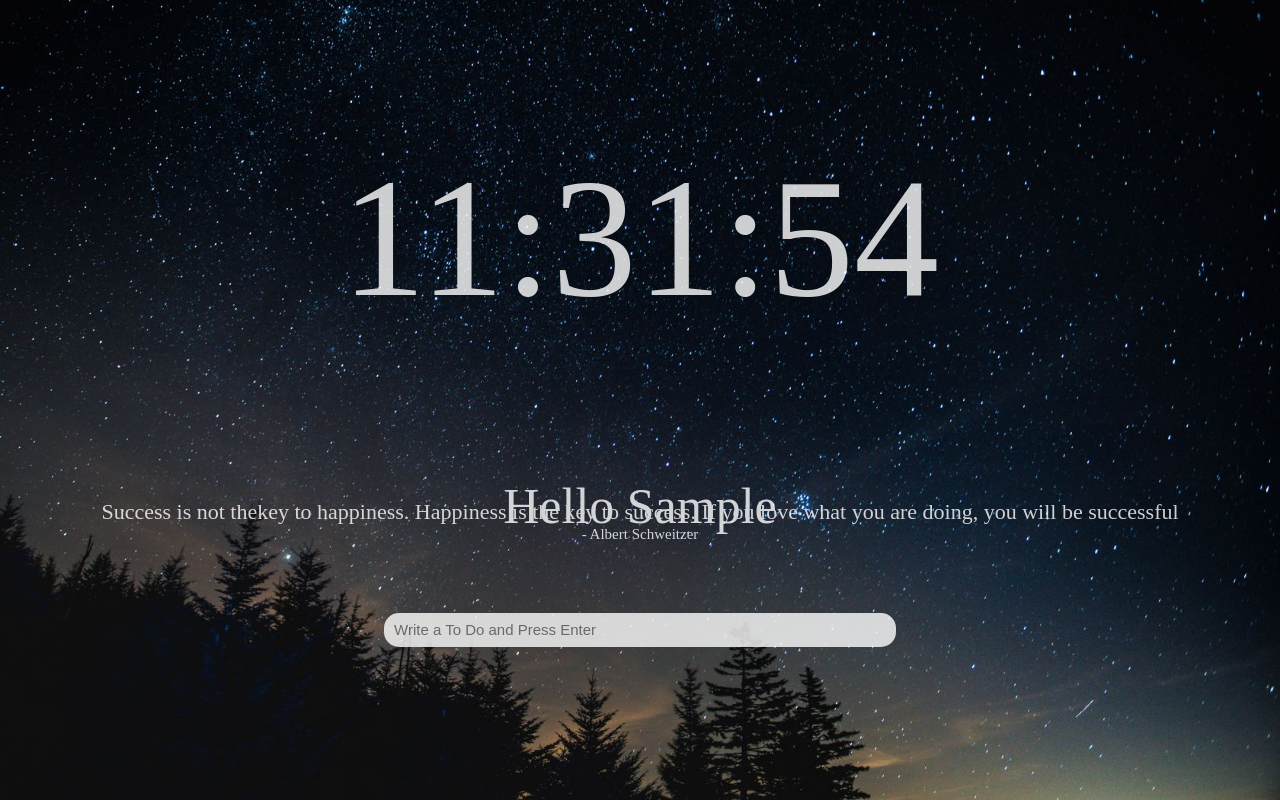
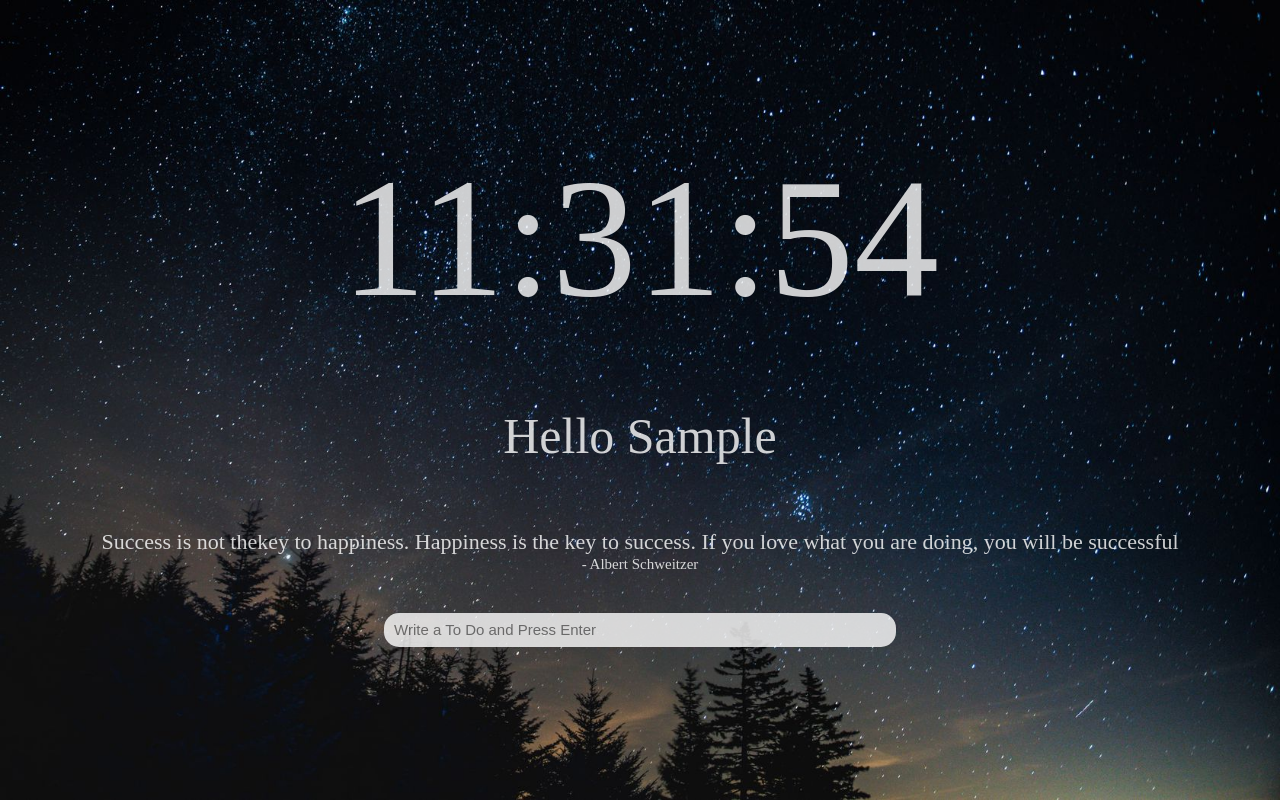
Before and after one commit to yangchef1/-, a plain HTML site: page index.html in a window 1280 px wide. Both pictures are taken after typing "Sample" into the empty fields and a click on the button "Log In". Drawn offline with Linux system fonts and the light colour scheme.

Commit message:
Add files via upload

```diff
--- a/index.html
+++ b/index.html
@@ -14,10 +14,10 @@
             maxlength="15"
             type="text"
             placeholder="What is your name?">
-            <button>Log In</button>
+            <button class="btn">Log In</button>
         </form>
         <h2 id="clock" class="clockFont">00:00:00</h2>
-        <h1 id="greeting" class="hidden greetingFont"></h1>
+        <h1 id="greeting" class="hidden greetingFont grt"></h1>
         <div id="quote">
             <span class="quoteFont"></span>
             <span class="authorFont"></span>
--- a/style.css
+++ b/style.css
@@ -17,6 +17,11 @@
     font-family: Geogia ;
 }
 
+.grt {
+    position: relative;
+    bottom: 70px;
+}
+
 .clockFont {
     font-size: 170px;
     font-weight: 500;
@@ -27,14 +32,14 @@
     font-family: 'Times New Roman', Times, serif ;
     font-size: 22px;
     position: relative;
-    bottom: 70px;
+    bottom: 40px;
 }
 
 .authorFont {
     font-family: 'Times New Roman', Times, serif ;
     font-size: 15px;
     position: relative;
-    bottom: 70px;
+    bottom: 40px;
 }
 
 .toDoFont {
```
